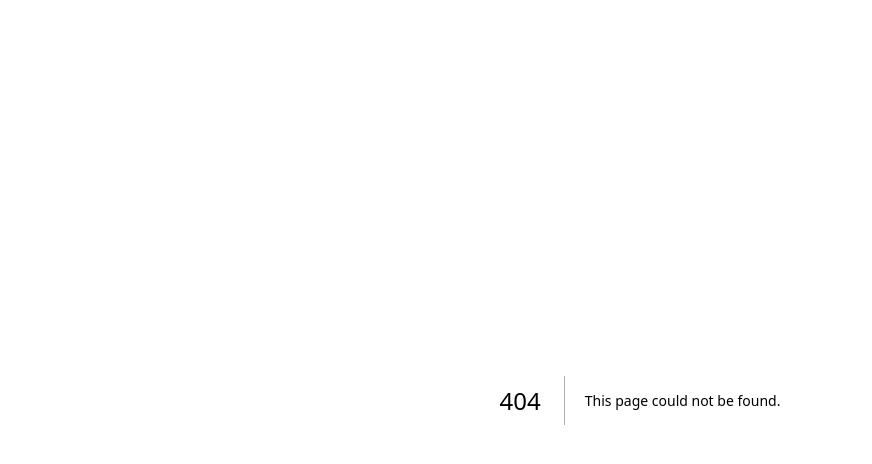
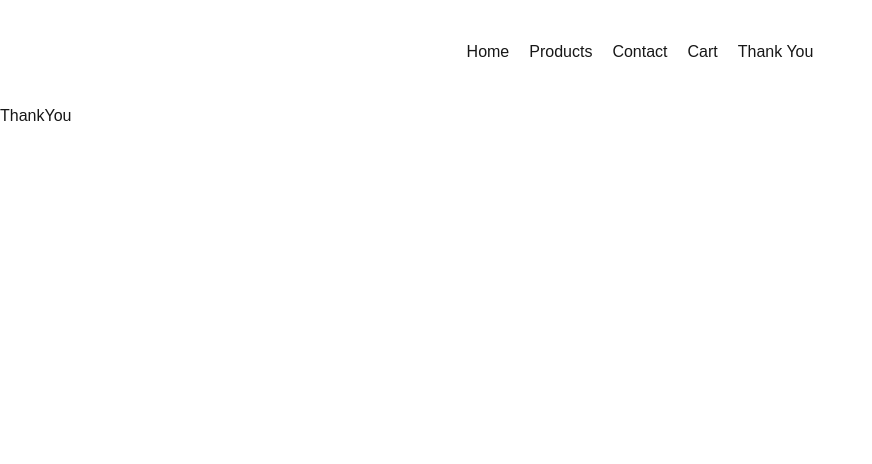
Before and after one commit to mohit-upforce/GA_Practice, a Next.js app: page /thank-you in a window 1280 px wide. Before the commit this address had no page. Shown: the top 464 px of the page, without its empty margins (0-872 px from the left). Built offline with nearby package versions, Linux system fonts and the light colour scheme.

Commit message:
THank you page added

```diff
--- /dev/null
+++ b/app/components/Utils/Navbar.tsx
@@ -0,0 +1,18 @@
+import Link from 'next/link'
+import React from 'react'
+
+const Navbar = () => {
+  return (
+    <div className='flex py-10'>
+        <ul className='flex gap-5 mx-auto'>
+            <li><Link href="/">Home</Link></li>
+            <li><Link href="/">Products</Link></li>
+            <li><Link href="/">Contact</Link></li>
+            <li><Link href="/">Cart</Link></li>
+            <li><Link href="/thank-you">Thank You</Link></li>
+        </ul>
+    </div>
+  )
+}
+
+export default Navbar
--- a/app/layout.tsx
+++ b/app/layout.tsx
@@ -1,6 +1,7 @@
 import type { Metadata } from "next";
 import { Geist, Geist_Mono } from "next/font/google";
 import "./globals.css";
+import Navbar from "./components/Utils/Navbar";
 
 const geistSans = Geist({
   variable: "--font-geist-sans",
@@ -28,6 +29,7 @@ export default function RootLayout({
       <body
         className={`${geistSans.variable} ${geistMono.variable} antialiased`}
       >
+        <Navbar />
         {children}
       </body>
     </html>
--- /dev/null
+++ b/app/thank-you/page.tsx
@@ -0,0 +1,9 @@
+import React from 'react'
+
+const ThankYou = () => {
+  return (
+    <div>ThankYou</div>
+  )
+}
+
+export default ThankYou
```
